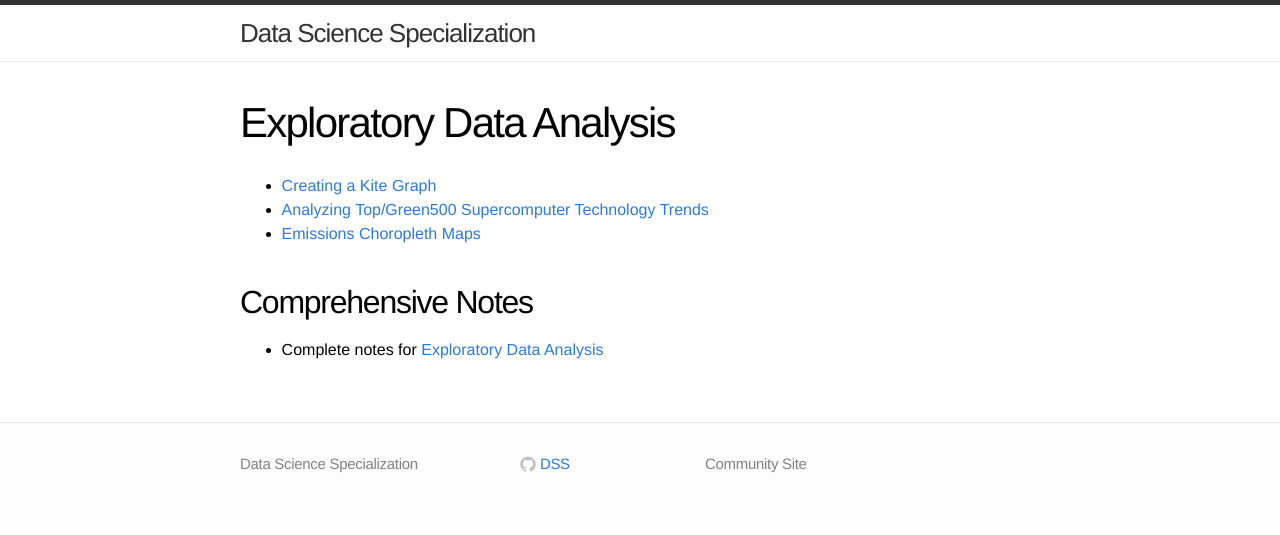
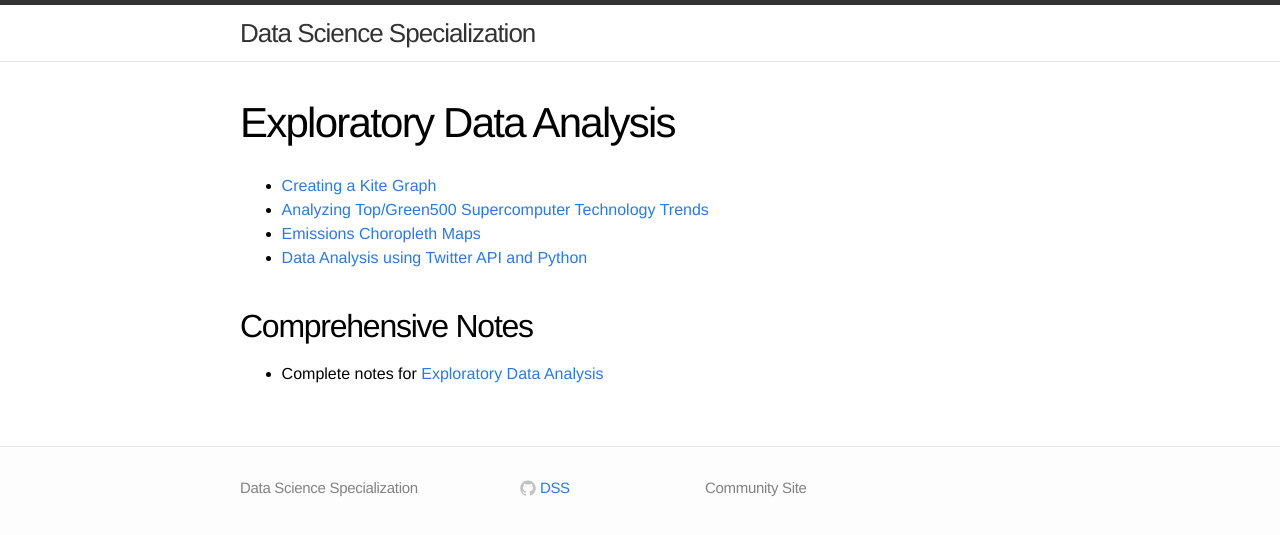
Before and after one commit to DataScienceSpecialization/DataScienceSpecialization.github.io, a Jekyll site: the page built from eda.md, in a window 1280 px wide. Shown: the top 535 px of the page. Built offline with Jekyll 4.4.1, drawn with Linux system fonts in a browser that asks for light colours.

Commit message:
Updated eda.md to add new link
Added link to blog post showing how to use data analysis with Twitter API and Python

```diff
--- a/eda.md
+++ b/eda.md
@@ -4,9 +4,9 @@ title: Exploratory Data Analysis
 permalink: /eda/
 ---
 - [Creating a Kite Graph](http://rpubs.com/thoughtfulbloke/kitegraph)
-
 - [Analyzing Top/Green500 Supercomputer Technology Trends](http://github.com/ww44ss/Exascalar-Analysis-)
 - [Emissions Choropleth Maps](https://github.com/BillSeliger/ExData_Plotting2)
+- [Data Analysis using Twitter API and Python](http://blog.impiyush.me/2015/03/data-analysis-using-twitter-api-and.html)
 
 ## Comprehensive Notes
 
```
